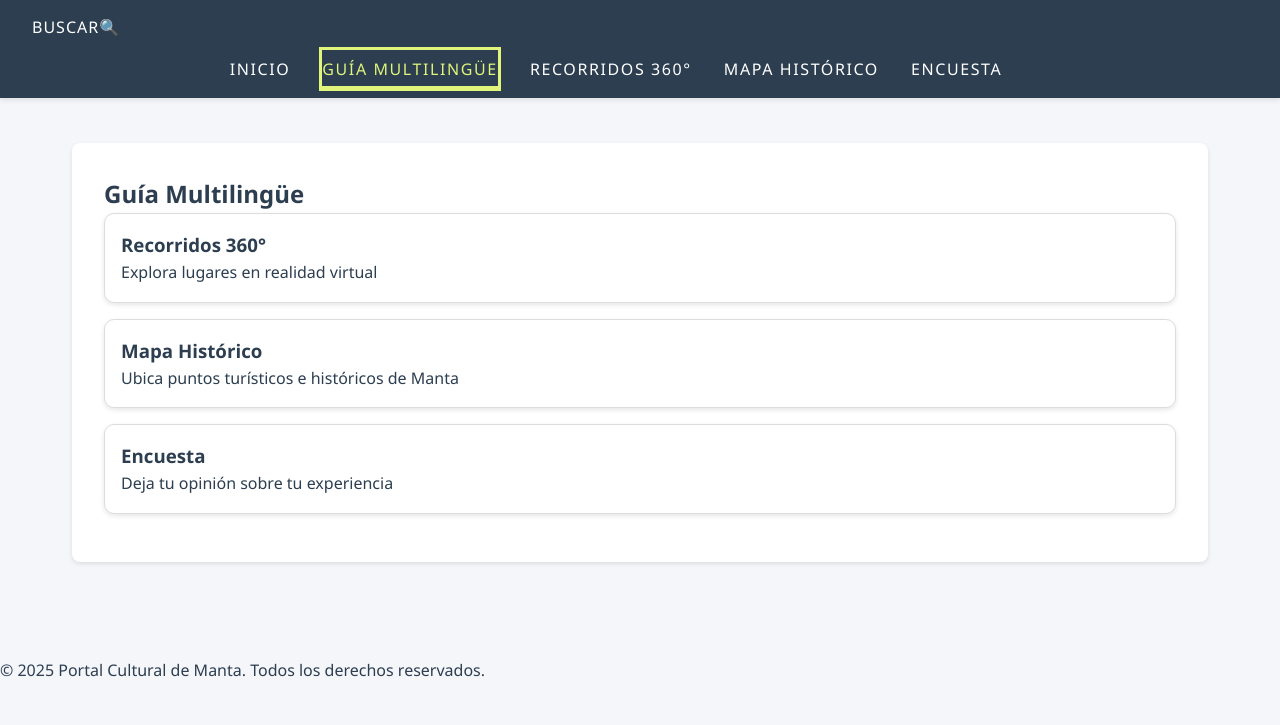
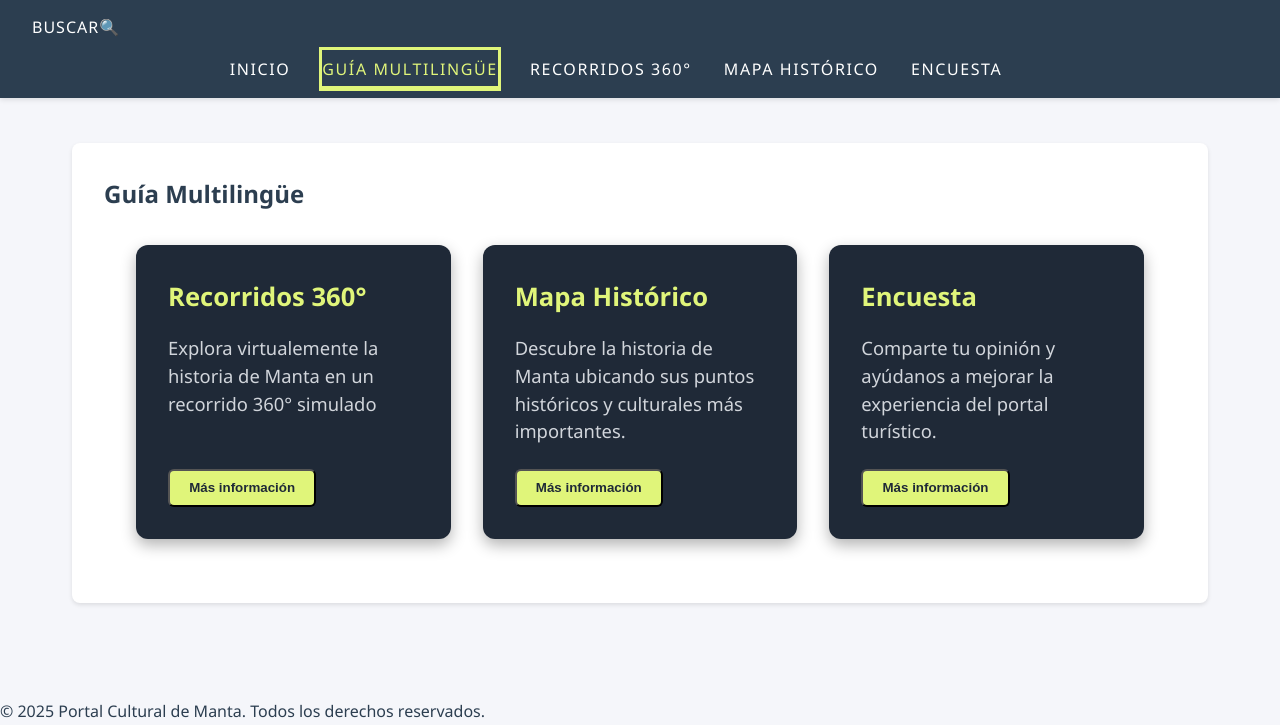
Before and after one commit to melanieperez26/Proyecto-IHC, a website with bundled scripts: page public/index.html in a window 1280 px wide. Both pictures are taken after a click on the link "GUÍA MULTILINGÜE". Shown: the part 89-814 px from the top of the page. Built offline with nearby package versions, Linux system fonts and the light colour scheme.

Commit message:
Arreglos del portal

```diff
--- a/public/css/style.css
+++ b/public/css/style.css
@@ -582,16 +582,74 @@ textarea {
 }
 
 /* guia multilingue */
-.guia-card {
-    border: 1px solid #ddd;
-    padding: 1rem;
-    border-radius: 10px;
-    background: white;
+#guia-container {
+    display: grid;
+    grid-template-columns: repeat(auto-fit, minmax(300px, 1fr));
+    gap: 2rem;
+    padding: 2rem;
+    max-width: 1200px;
+    margin: 0 auto;
+  }
+
+  .guia-card {
+    background: #1f2937;
+    border-radius: 12px;
+    padding: 2rem;
+    color: white;
+    box-shadow: 0 6px 15px rgba(0,0,0,0.3);
+    font-size: 1.15rem;
+    transition: transform 0.3s ease, box-shadow 0.3s ease;
+    display: flex;
+    flex-direction: column;
+    justify-content: space-between;
+  }
+
+  .guia-card:hover {
+    transform: translateY(-10px);
+    box-shadow: 0 12px 25px rgba(0,0,0,0.5);
+  }
+
+  .guia-card h3 {
     margin-bottom: 1rem;
-    box-shadow: 0 2px 5px rgba(0,0,0,0.1);
-}
+    font-size: 1.6rem;
+    color: #e0f57a;
+  }
 
-.guia-card h3 {
-    margin-top: 0;
-    color: #2c3e50;
-}
+  .guia-card p {
+    flex-grow: 1;
+    line-height: 1.5;
+    margin-bottom: 1.5rem;
+    color: #d1d5db;
+  }
+
+  .guia-link {
+    align-self: flex-start;
+    background-color: #e0f57a;
+    color: #1f2937;
+    padding: 0.6rem 1.2rem;
+    border-radius: 6px;
+    text-decoration: none;
+    font-weight: 700;
+    transition: background-color 0.3s ease;
+  }
+
+  .guia-link:hover {
+    background-color: #c5db4a;
+  }
+
+  /* Responsive para móviles */
+  @media (max-width: 600px) {
+    #guia-container {
+      grid-template-columns: 1fr;
+      padding: 1rem;
+    }
+
+    .guia-card {
+      padding: 1.5rem;
+      font-size: 1rem;
+    }
+
+    .guia-card h3 {
+      font-size: 1.3rem;
+    }
+  }
--- a/public/js/main.js
+++ b/public/js/main.js
@@ -4,27 +4,33 @@ import MapaHistorico from './modules/mapaHistorico.js';
 import Encuesta from './modules/encuesta.js';
 
 //guia multilingue
-const guias = [
+const guiasAvanzadas = [
     {
+        id: 'recorridos',
         titulo: { es: "Recorridos 360°", en: "360° Tours" },
         descripcion: {
-            es: "Explora lugares en realidad virtual",
-            en: "Explore places in virtual reality"
-        }
+            es: "Explora virtualemente la historia de Manta en un recorrido 360° simulado",
+            en: "Explore places in virtual reality the history of Manta in a simulated 360° tour"
+        },
+        imagen: '/img/360tour.jpg',
     },
     {
+        id: 'mapa',
         titulo: { es: "Mapa Histórico", en: "Historical Map" },
         descripcion: {
-            es: "Ubica puntos turísticos e históricos de Manta",
-            en: "Locate historical and tourist spots in Manta"
-        }
+            es: "Descubre la historia de Manta ubicando sus puntos históricos y culturales más importantes.",
+            en: "Discover Manta’s history by locating its most important historical and cultural spots."
+        },
+        imagen: '/img/mapaHistorico.jpg',
     },
     {
+        id: 'encuesta',
         titulo: { es: "Encuesta", en: "Survey" },
         descripcion: {
-            es: "Deja tu opinión sobre tu experiencia",
-            en: "Share your experience with us"
-        }
+            es: "Comparte tu opinión y ayúdanos a mejorar la experiencia del portal turístico.",
+            en: "Share your experience and help us improve the tourist portal experience."
+        },
+        imagen: '/img/encuesta.jpg',
     }
 ];
 
@@ -267,19 +273,32 @@ document.addEventListener('DOMContentLoaded', () => {
             const idioma = document.documentElement.lang || 'es';
             this.container.innerHTML = ''; // Limpiar contenido anterior
 
-            guias.forEach(item => {
+            guiasAvanzadas.forEach(item => {
                 const card = document.createElement('div');
                 card.classList.add('guia-card');
 
-                card.innerHTML = `
-                    <h3>${item.titulo[idioma]}</h3>
-                    <p>${item.descripcion[idioma]}</p>
-                `;
+                const h3 = document.createElement('h3');
+                h3.textContent = item.titulo[idioma];
+
+                const p = document.createElement('p');
+                p.textContent = item.descripcion[idioma];
+
+                const boton = document.createElement('button');
+                boton.textContent = idioma === 'es' ? 'Más información' : 'More info';
+                boton.classList.add('guia-link');
+                boton.addEventListener('click', () => {
+                    mostrarSection(item.id);
+                });
+
+                card.appendChild(h3);
+                card.appendChild(p);
+                card.appendChild(boton);
 
                 this.container.appendChild(card);
             });
         }
     }
+
 
 
     class RealidadAumentada {
```
